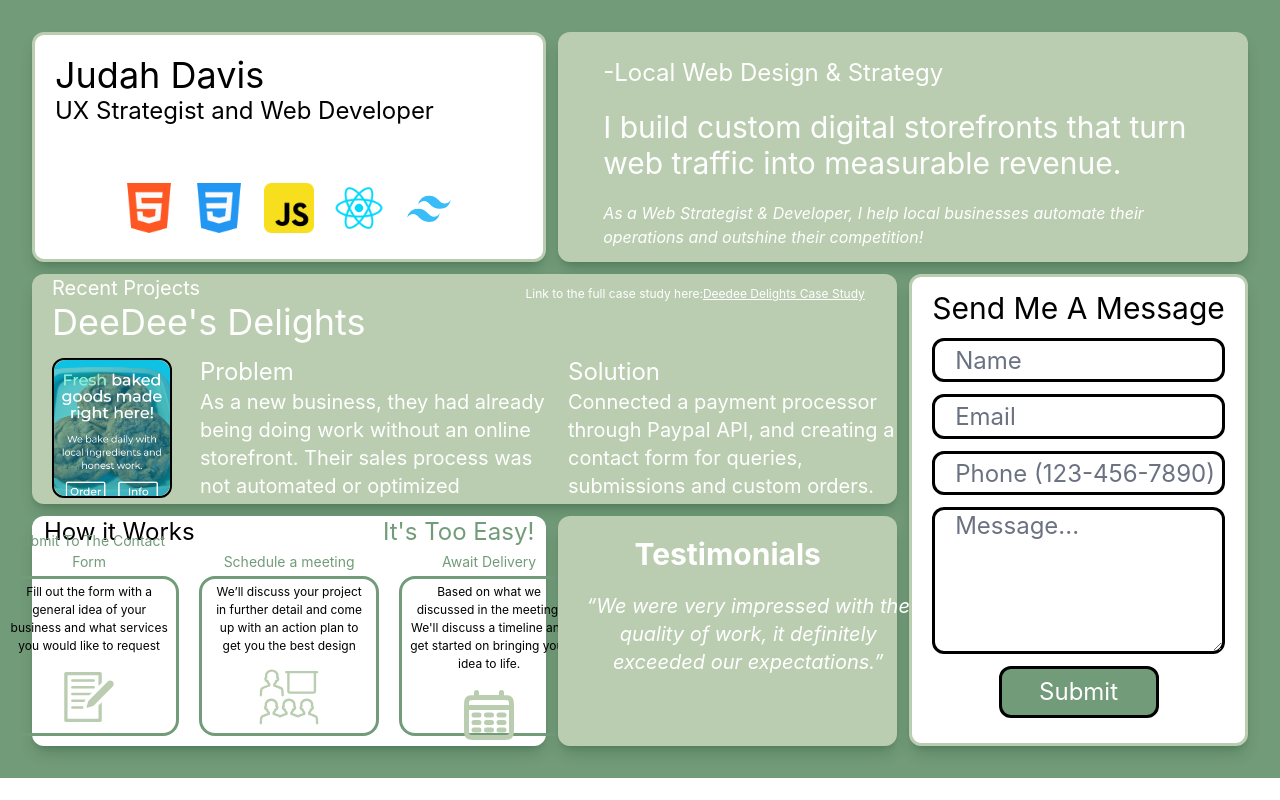
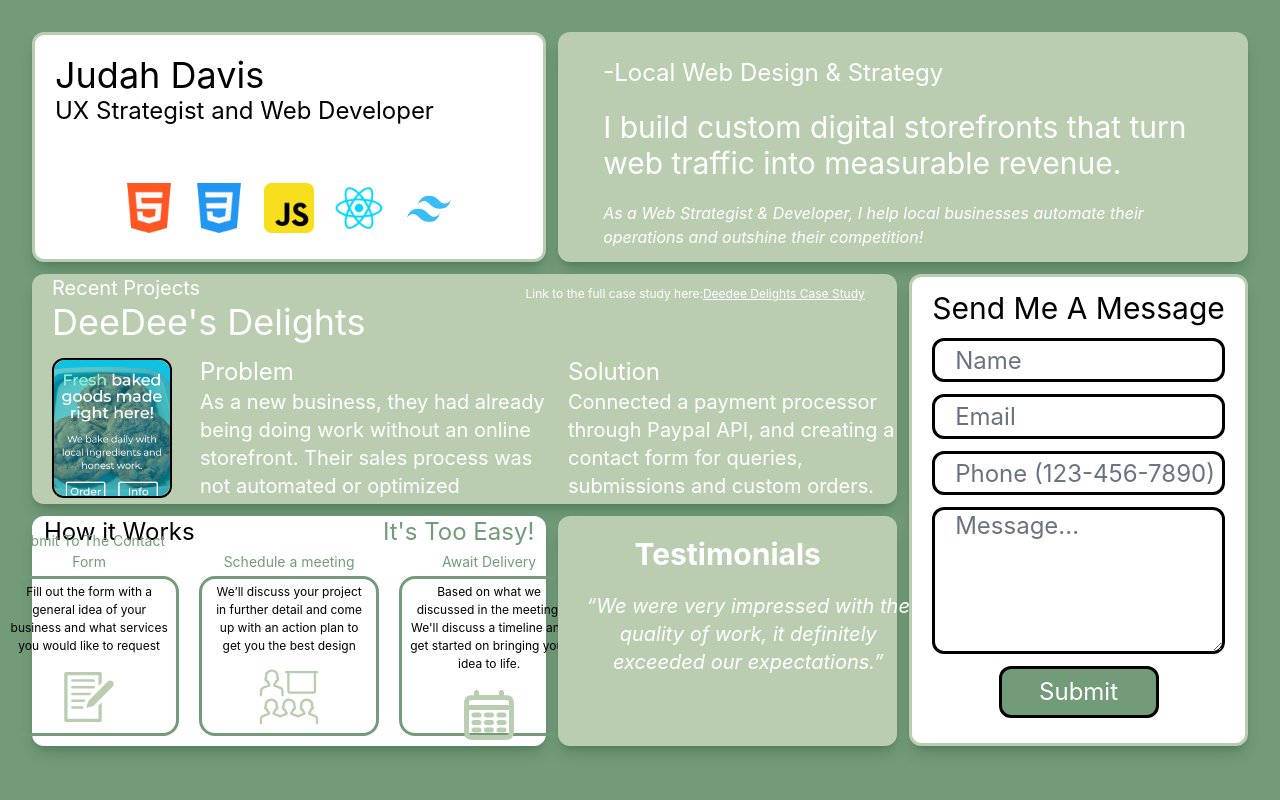
Before and after one commit to GalaxyBansho/Dev-Portfolio, a React (Vite) app in the folder Portfolio Tailwind/: page / in a window 1280 px wide. Built offline with nearby package versions, Linux system fonts and the light colour scheme.

Commit message:
Update App.jsx

```diff
--- a/Portfolio Tailwind/src/App.jsx
+++ b/Portfolio Tailwind/src/App.jsx
@@ -15,7 +15,7 @@ function App() {
 
   return (
     // 1. Changed h-screen to min-h-screen so the page can scroll naturally if content overflows
-    <div className="h-full w-full bg-[#729B79] p-2 md:p-12 lg:p-8 flex items-start justify-center">
+    <div className="min-h-screen w-full bg-[#729B79] p-2 md:p-12 lg:p-8 flex items-start justify-center">
 
 
       <div className="w-full max-w-8xl mx-auto h-full">
```
